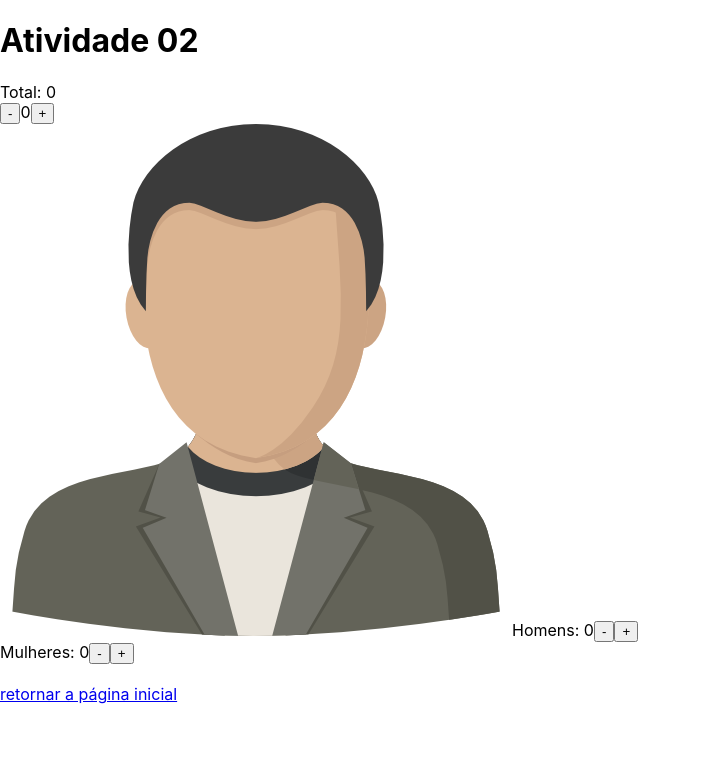
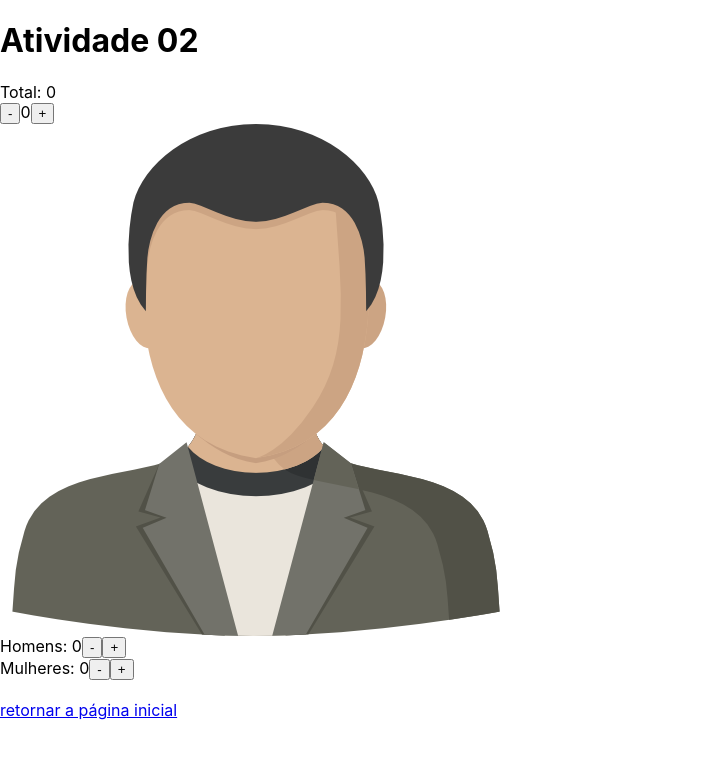
Before and after one commit to giuliakaori/Projeto-React, a React (Create React App) app: page /Atv02 in a window 1280 px wide. Shown: the top 758 px of the page, without its empty margins (0-701 px from the left). Built offline with nearby package versions, Linux system fonts and the light colour scheme.

Commit message:
Update style.css

```diff
--- a/src/style.css
+++ b/src/style.css
@@ -1,4 +1,4 @@
-.people-counter
+img
 {
   display: flex;
   flex-direction: column;
```
